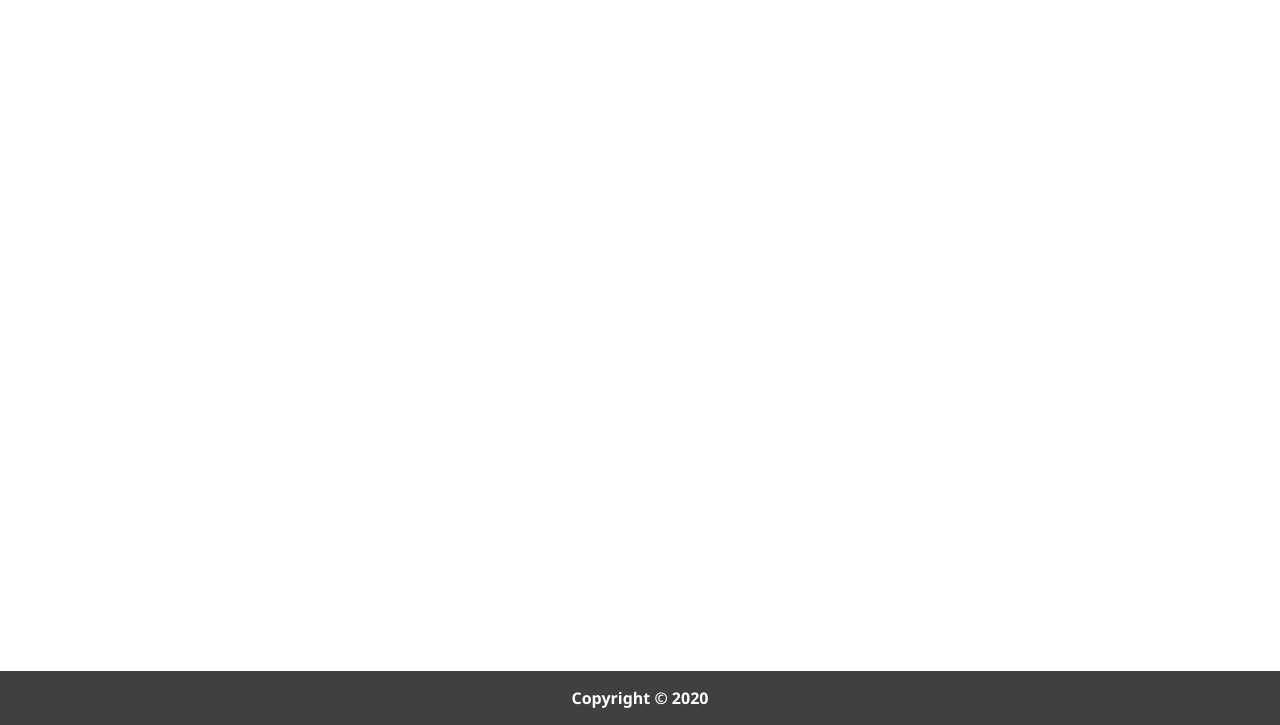
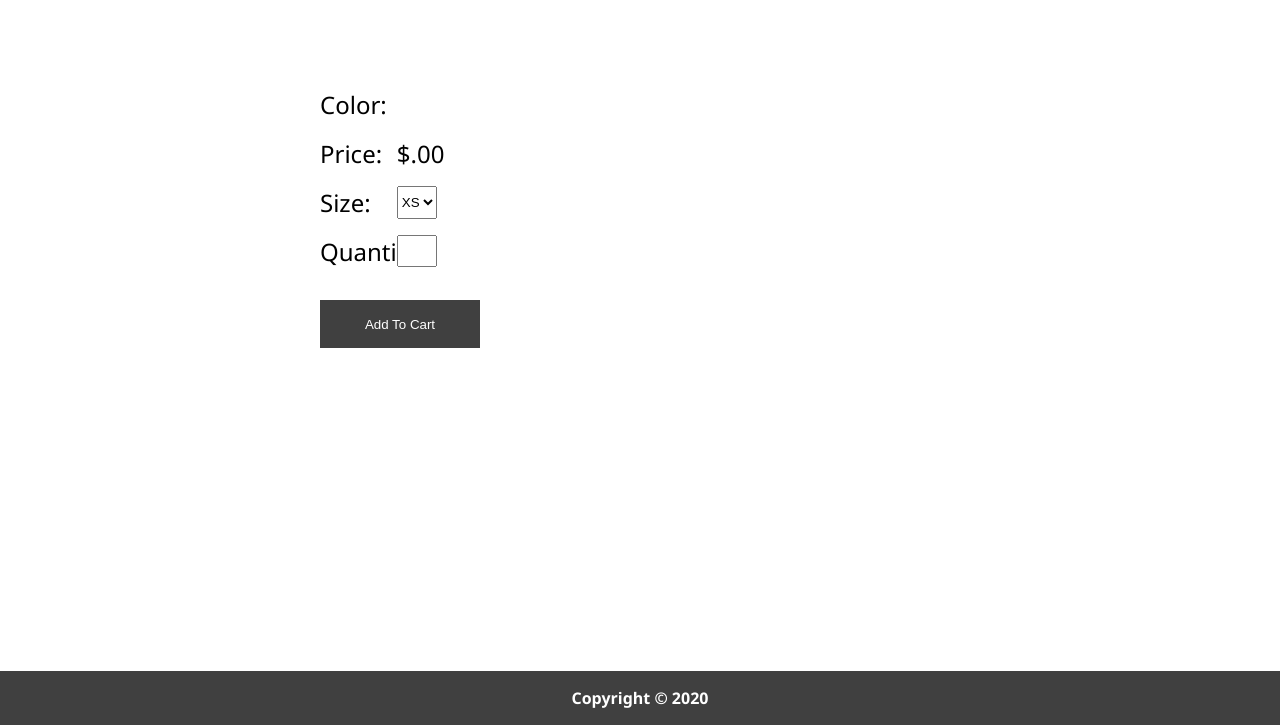
Before and after one commit to dnsimms/Group_4300_Project, a PHP site: page /product-page.php in a window 1280 px wide. Shown: the part 75-800 px from the top of the page. Run offline with PHP 8.4, Linux system fonts and the light colour scheme; data that the repository does not hold is empty.

Commit message:
Product page and index.php

```diff
--- a/src/main/webapp/product-page.php
+++ b/src/main/webapp/product-page.php
@@ -22,6 +22,17 @@ $product = $statement->fetch();
     <link rel="stylesheet" href="styles.css">
 
     <style>
+        input::-webkit-outer-spin-button,
+        input::-webkit-inner-spin-button {
+            -webkit-appearance: none;
+            margin: 0;
+        }
+
+        /* Firefox */
+        input[type=number] {
+            -moz-appearance: textfield;
+        }
+
         main {
             padding: 2rem 10rem;
             height: 100%;
@@ -33,8 +44,53 @@ $product = $statement->fetch();
             height: 100%;
         }
 
+        .product-details {
+            width: 40%;
+        }
+
+        .product-name {
+            font-size: 3rem;
+            margin-bottom: 1rem;
+        }
+
         .product-image {
             margin-right: 5rem;
+        }
+
+        .product-group {
+            display: flex;
+            font-size: 1.5rem;
+            font-weight: 500;
+            margin-bottom: 1rem;
+        }
+
+        .product-label {
+            width: 20%;
+        }
+
+        p {
+            width: 20%;
+        }
+
+        input {
+            width: 2.5rem;
+            height: 2rem;
+            padding: .5rem;
+            text-align: right;
+        }
+
+        input[type=submit] {
+            margin-top: 1rem;
+            width: 10rem;
+            height: 3rem;
+            background-color: #404040;
+            border: none;
+            color: white;
+            text-align: center;
+        }
+
+        input[type=submit]:hover {
+            transform: scale(1.1);
         }
     </style>
 
@@ -66,6 +122,33 @@ $product = $statement->fetch();
                 <h2 class="product-name">
                     <?php echo $product['name'] ?>
                 </h2>
+                <div class="product-group">
+                    <p class="product-label">Color:</p>
+                    <p style="text-transform: capitalize;"><?php echo $product['color'] ?></p>
+                </div>
+                <div class="product-group">
+                    <p class="product-label">Price:</p>
+                    <p> $<?php echo $product['price'] ?>.00</p>
+                </div>
+                <form action="">
+                    <input type="hidden" value="<?php echo $productID ?>">
+                    <div class="product-group">
+                        <label for="" class="product-label">Size:</label>
+                        <select name="size" id="">
+                            <option value="XS">XS</option>
+                            <option value="S">S</option>
+                            <option value="M">M</option>
+                            <option value="L">L</option>
+                            <option value="XL">XL</option>
+                        </select>
+                    </div>
+                    <div class="product-group">
+                        <label class="product-label">Quantity:</label>
+                        <input type="number" name="quantity" min="0">
+                    </div>
+
+                    <input type="submit" value="Add To Cart">
+                </form>
             </div>
         </div>
     </main>
```
Also changed, not shown: src/main/webapp/index.php (added, +85 -0 lines).
